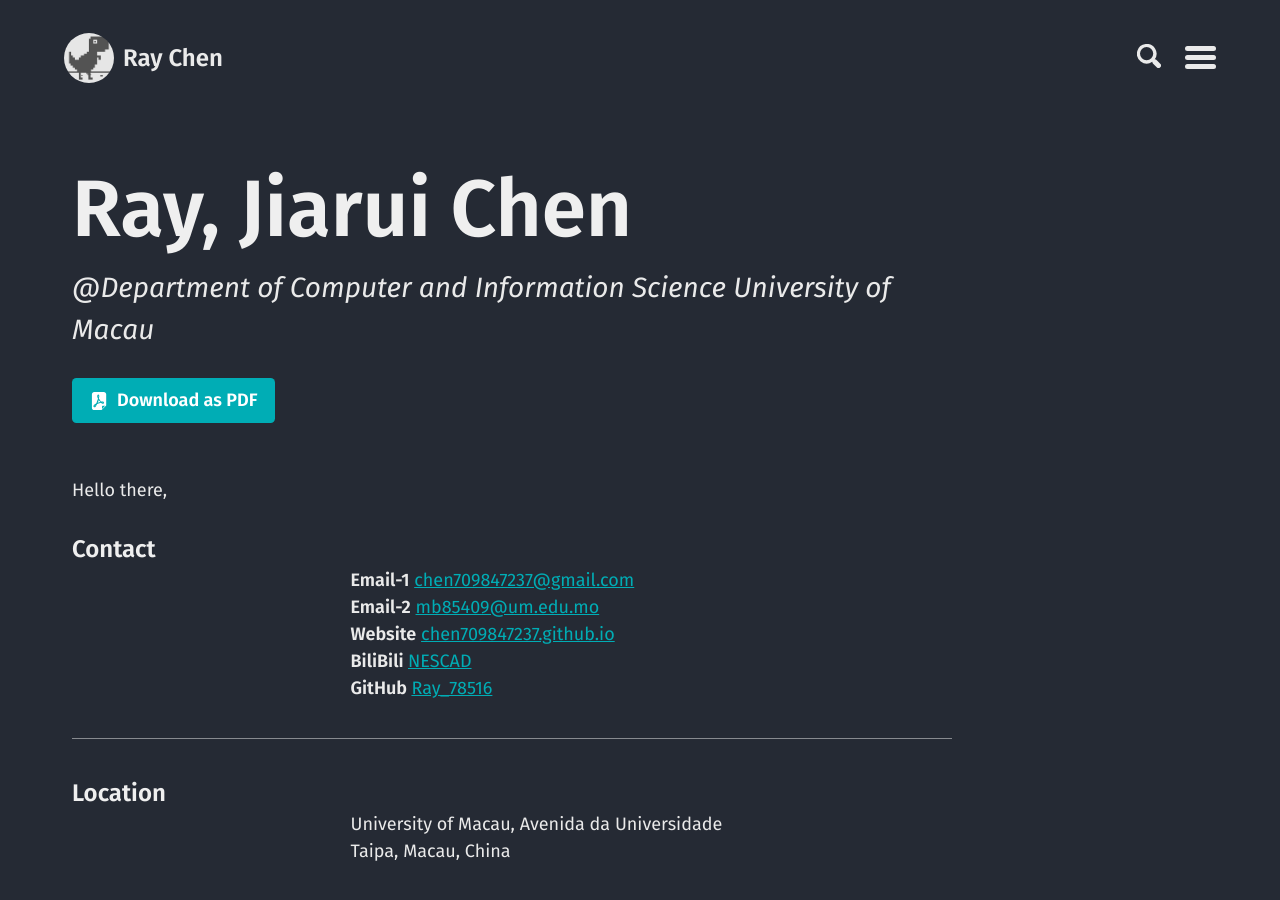
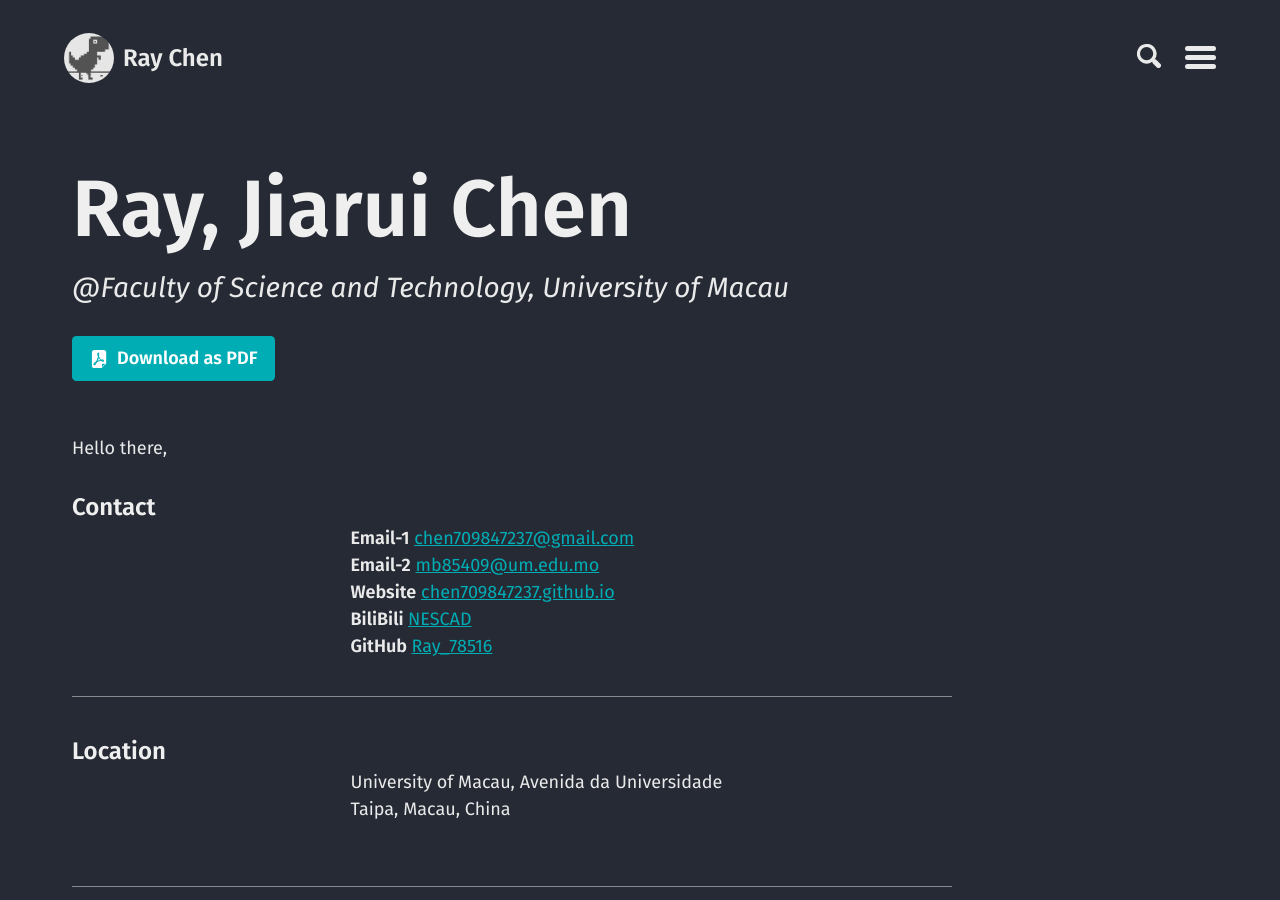
Before and after one commit to chen709847237/chen709847237, a Jekyll site: the page built from cv.md, in a window 1280 px wide and 900 px high. Built offline with Jekyll 4.4.1, drawn with Linux system fonts in a browser that asks for light colours.

Commit message:
Update cv.json

```diff
--- a/_data/cv.json
+++ b/_data/cv.json
@@ -1,7 +1,7 @@
 {
   "basics": {
     "name": "Ray, Jiarui Chen",
-    "label": "@Department of Computer and Information Science\n University of Macau",
+    "label": "@Faculty of Science and Technology, University of Macau",
     "picture": "",
     "email1": "chen709847237@gmail.com",
     "email2": "mb85409@um.edu.mo",
```
